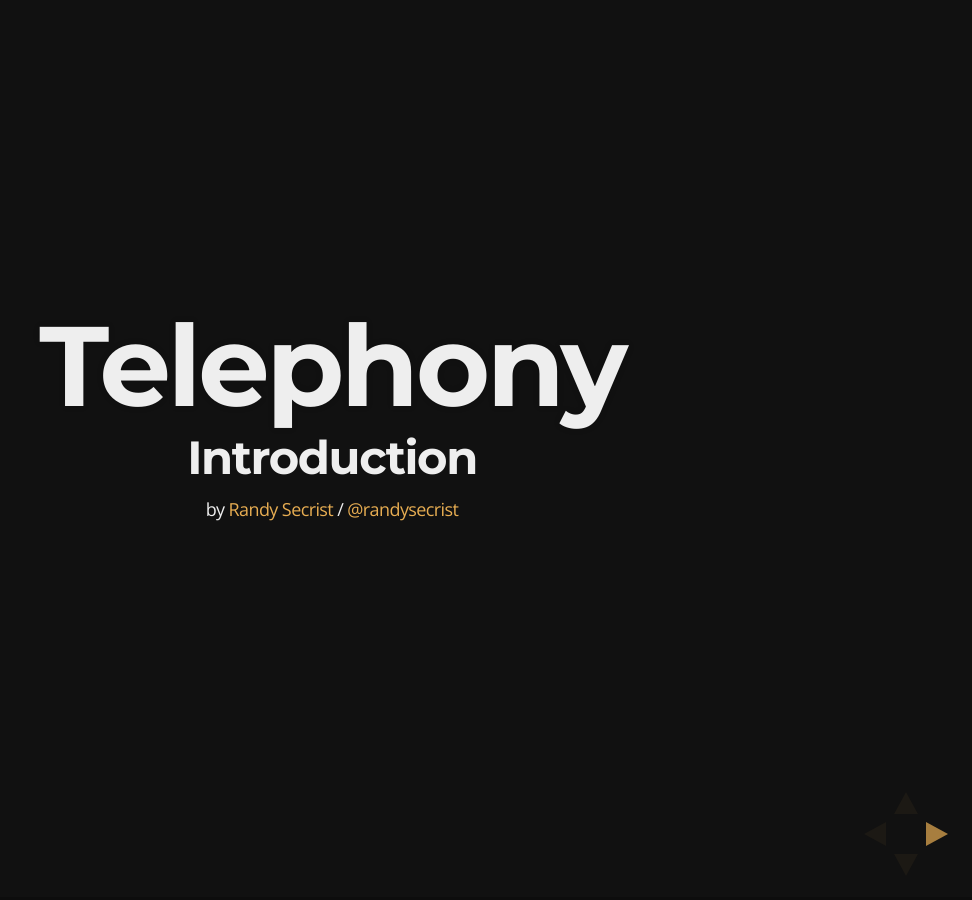
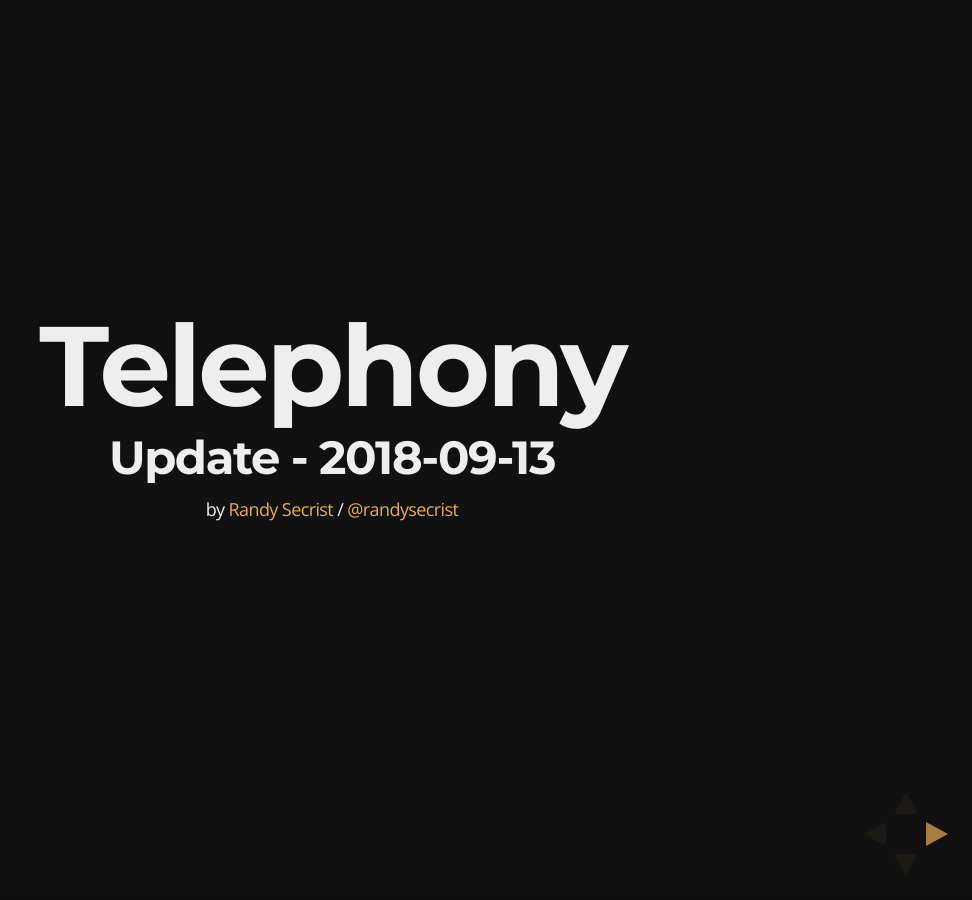
Before and after one commit to randysecrist/randysecrist.github.com, a Jekyll site: the page slides/telephony/index.html, which Jekyll copies as it is, in a window 1280 px wide. Shown: the whole page, without its empty margins (308-1280 px from the left). Built offline with Jekyll 4.4.1, drawn with Linux system fonts in a browser that asks for light colours.

Commit message:
Update date

```diff
--- a/slides/telephony/index.html
+++ b/slides/telephony/index.html
@@ -4,7 +4,7 @@
 	<head>
 		<meta charset="utf-8">
 
-		<title>Telephony - 2018-09-12</title>
+		<title>Telephony - 2018-09-13</title>
 
 		<meta name="description" content="A SOFI Communications Component">
 		<meta name="author" content="Kasinath Nalla, Randy Secrist">
@@ -50,7 +50,7 @@
 			<div class="slides">
 				<section>
 					<h1>Telephony</h1>
-					<h3>Introduction</h3>
+					<h3>Update - 2018-09-13</h3>
 					<p>
 						<small>
 							by <a href="http://randy.secrist.io">Randy Secrist</a> / <a href="http://twitter.com/randysecrist">@randysecrist</a><br/>
```
